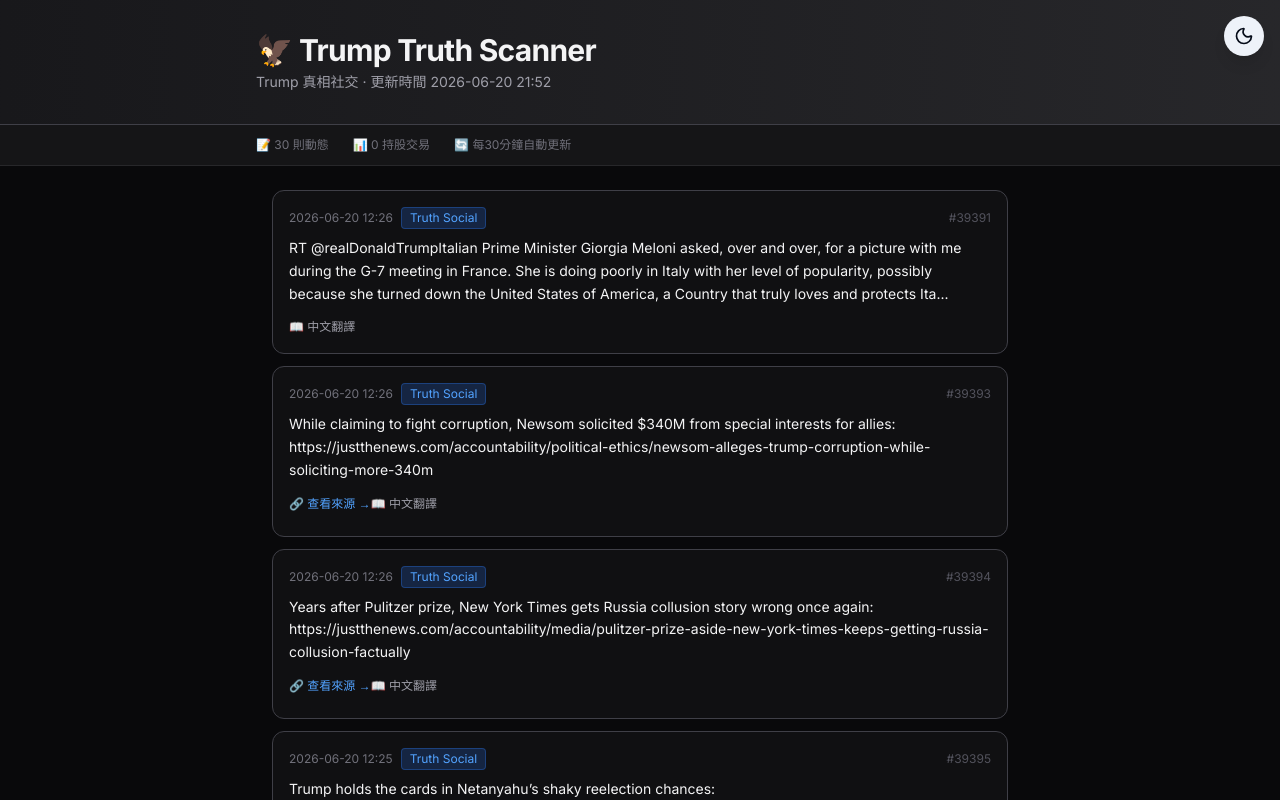
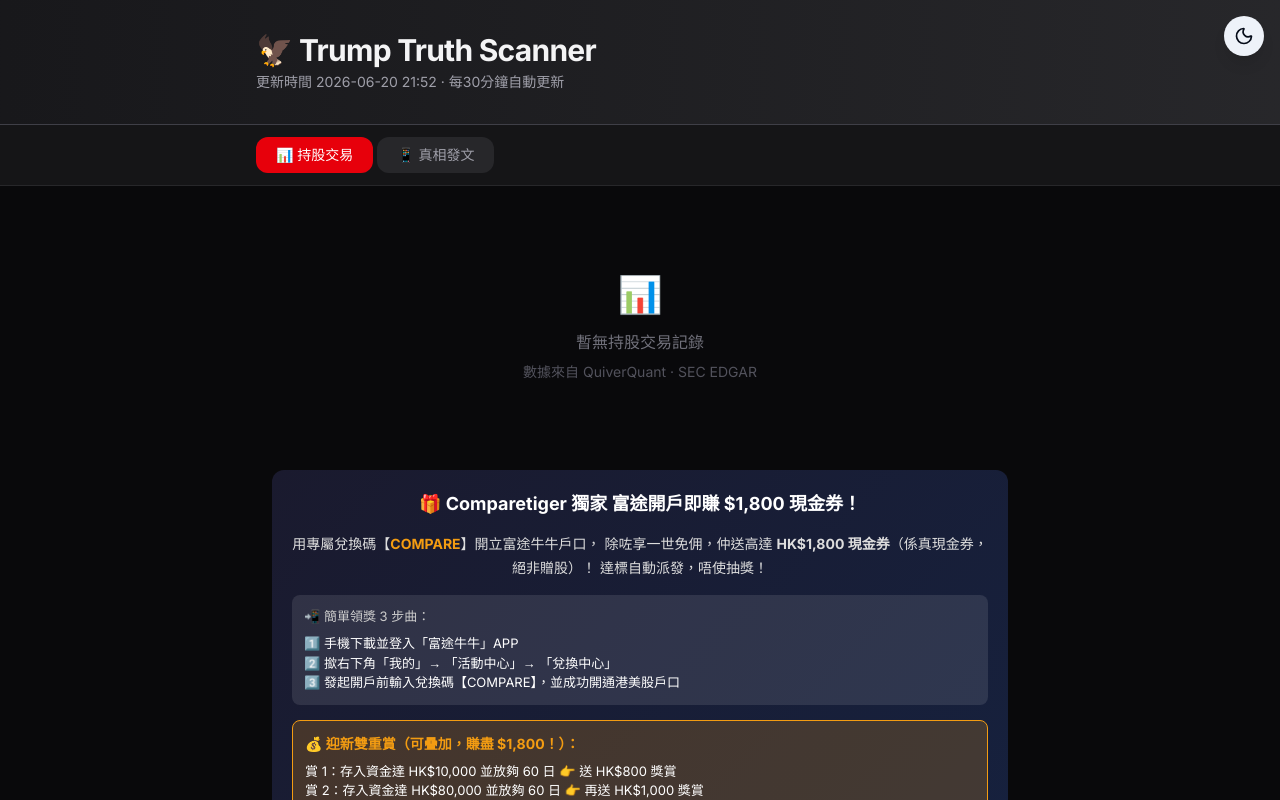
Before and after one commit to extraier/flight-deals-app, a Next.js app: page /trump in a window 1280 px wide. Shown: the top 800 px of the page. Built offline with nearby package versions, Linux system fonts and the light colour scheme.

Commit message:
feat: add trades tab + futu ad to trump page

```diff
--- a/src/app/trump/page.tsx
+++ b/src/app/trump/page.tsx
@@ -1,7 +1,6 @@
 'use client';
 
-import { useTheme } from 'next-themes';
-import { useEffect, useState } from 'react';
+import { useState } from 'react';
 import trumpData from '@/data/trump_alerts.json';
 
 interface Filing {
@@ -24,11 +23,140 @@
   has_image: boolean;
 }
 
+interface Trade {
+  stock: string;
+  ticker: string;
+  transaction: string;
+  filed: string;
+  traded: string;
+  return_pct: number | null;
+  source: string;
+}
+
 const data = trumpData as unknown as {
   updated: string;
   posts: Post[];
   filings: Filing[];
+  quiver_trades: Trade[];
 };
+
+type Tab = 'trades' | 'truth';
+
+function ReturnPill({ pct }: { pct: number | null }) {
+  if (pct === null || pct === undefined) return <span className="text-zinc-500">—</span>;
+  const pos = pct > 0;
+  return (
+    <span className={`font-bold ${pos ? 'text-emerald-400' : pct < 0 ? 'text-red-400' : 'text-zinc-400'}`}>
+      {pos ? '+' : ''}{pct.toFixed(2)}%
+    </span>
+  );
+}
+
+function TransactionsTab() {
+  const trades = data.quiver_trades || [];
+  const filings = data.filings || [];
+
+  if (trades.length === 0 && filings.length === 0) {
+    return (
+      <div className="text-center py-16 text-zinc-500">
+        <div className="text-4xl mb-4">📊</div>
+        <div>暫無持股交易記錄</div>
+        <div className="text-sm mt-2 text-zinc-600">數據來自 QuiverQuant · SEC EDGAR</div>
+      </div>
+    );
+  }
+
+  return (
+    <div>
+      {/* QuiverQuant Trades */}
+      {trades.length > 0 && (
+        <>
+          <div className="bg-gradient-to-r from-red-900/80 to-red-800/60 text-white px-4 py-2 rounded-lg mb-4 font-bold text-sm flex items-center gap-2">
+            📊 Trump 持股交易 <span className="text-zinc-300 font-normal text-xs">QuiverQuant</span>
+          </div>
+          <div className="overflow-x-auto mb-6">
+            <table className="w-full text-sm">
+              <thead>
+                <tr className="bg-zinc-800 text-zinc-300">
+                  <th className="text-left p-3 rounded-tl-lg">股票</th>
+                  <th className="text-left p-3">交易</th>
+                  <th className="text-left p-3">申報日期</th>
+                  <th className="text-left p-3">交易日期</th>
+                  <th className="text-left p-3 rounded-tr-lg">回報</th>
+                </tr>
+              </thead>
+              <tbody>
+                {trades.map((t, i) => {
+                  const isPurchase = /Purchase|Buy/i.test(t.transaction);
+                  const isSale = /Sale|Sell/i.test(t.transaction);
+                  return (
+                    <tr key={i} className="border-b border-zinc-800 hover:bg-zinc-900/50">
+                      <td className="p-3 font-medium">
+                        <div>{t.stock}</div>
+                        {t.ticker && <div className="text-xs text-zinc-500">{t.ticker}</div>}
+                      </td>
+                      <td className="p-3">
+                        <span className={isPurchase ? 'text-emerald-400 font-bold' : isSale ? 'text-red-400 font-bold' : 'text-zinc-300'}>
+                          {isPurchase ? '買入' : isSale ? '賣出' : t.transaction.slice(0, 10)}
+                        </span>
+                      </td>
+                      <td className="p-3 text-zinc-400">{t.filed}</td>
+                      <td className="p-3 text-zinc-400">{t.traded}</td>
+                      <td className="p-3"><ReturnPill pct={t.return_pct} /></td>
+                    </tr>
+                  );
+                })}
+              </tbody>
+            </table>
+          </div>
+        </>
+      )}
+
+      {/* SEC Filings */}
+      {filings.length > 0 && (
+        <>
+          <div className="bg-gradient-to-r from-orange-900/80 to-orange-800/60 text-white px-4 py-2 rounded-lg mb-4 font-bold text-sm">
+            🏛️ SEC 持倉申報
+          </div>
+          <div className="overflow-x-auto">
+            <table className="w-full text-sm">
+              <thead>
+                <tr className="bg-zinc-800 text-zinc-300">
+                  <th className="text-left p-3 rounded-tl-lg">股票</th>
+                  <th className="text-left p-3">交易</th>
+                  <th className="text-left p-3">申報日期</th>
+                  <th className="text-left p-3">交易日期</th>
+                  <th className="text-left p-3 rounded-tr-lg">回報</th>
+                </tr>
+              </thead>
+              <tbody>
+                {filings.map((f, i) => {
+                  const isPurchase = /Purchase|Buy/i.test(f.transaction);
+                  const isSale = /Sale|Sell/i.test(f.transaction);
+                  const pct = f.return_pct ? parseFloat(f.return_pct) : null;
+                  return (
+                    <tr key={i} className="border-b border-zinc-800 hover:bg-zinc-900/50">
+                      <td className="p-3 font-medium">{f.ticker} <span className="text-zinc-500 text-xs">{f.company}</span></td>
+                      <td className="p-3">
+                        <span className={isPurchase ? 'text-emerald-400 font-bold' : isSale ? 'text-red-400 font-bold' : 'text-zinc-300'}>
+                          {isPurchase ? '買入' : isSale ? '賣出' : f.transaction.slice(0, 10)}
+                        </span>
+                        <div className="text-xs text-zinc-500">{f.range}</div>
+                      </td>
+                      <td className="p-3 text-zinc-400">{f.date}</td>
+                      <td className="p-3 text-zinc-400">{f.trade_date}</td>
+                      <td className="p-3"><ReturnPill pct={pct} /></td>
+                    </tr>
+                  );
+                })}
+              </tbody>
+            </table>
+          </div>
+        </>
+      )}
+    </div>
+  );
+}
 
 function SourceBadge({ source }: { source: string }) {
   const colors: Record<string, string> = {
@@ -36,14 +164,35 @@
     justthenews: 'bg-yellow-500/20 text-yellow-400 border-yellow-500/30',
     default: 'bg-zinc-500/20 text-zinc-400 border-zinc-500/30',
   };
-  const cls = colors[source] || colors.default;
-  const label: Record<string, string> = {
+  const labels: Record<string, string> = {
     truth_social: 'Truth Social',
     justthenews: 'JustTheNews',
   };
+  const cls = colors[source] || colors.default;
   return (
     <span className={`text-xs px-2 py-0.5 rounded border ${cls}`}>
-      {label[source] || source}
+      {labels[source] || source}
+    </span>
+  );
+}
+
+function ConfidenceBadge({ text }: { text: string }) {
+  const colorMap: Record<string, string> = {
+    High: 'bg-red-500/20 text-red-400 border-red-500/30',
+    Medium: 'bg-yellow-500/20 text-yellow-400 border-yellow-500/30',
+    Low: 'bg-zinc-500/20 text-zinc-400 border-zinc-500/30',
+  };
+  return (
+    <span className={`text-xs px-2 py-0.5 rounded border ${colorMap[text] || colorMap.Low}`}>
+      ⚡ {text}
+    </span>
+  );
+}
+
+function TickerPill({ ticker }: { ticker: string }) {
+  return (
+    <span className="bg-orange-500/20 text-orange-400 border border-orange-500/30 text-xs px-1.5 py-0.5 rounded font-bold">
+      {ticker}
     </span>
   );
 }
@@ -57,42 +206,48 @@
     if (translated) { setShowTrans(!showTrans); return; }
     setTranslating(true);
     try {
-      const res = await fetch(`https://translate.googleapis.com/translate_a/single?client=gtx&sl=en&tl=zh-TW&dt=t&q=${encodeURIComponent(post.text)}`);
+      const res = await fetch(
+        `https://translate.googleapis.com/translate_a/single?client=gtx&sl=en&tl=zh-TW&dt=t&q=${encodeURIComponent(post.text)}`
+      );
       const arr = await res.json();
       setTranslated(arr[0].map((t: any) => t[0]).join(''));
       setShowTrans(true);
     } catch {
-      setTranslated('繙譯失敗');
+      setTranslated('翻譯失敗');
     }
     setTranslating(false);
   };
 
-  const displayText = post.text.length > 300 ? post.text.slice(0, 300) + '...' : post.text;
-  const hasLink = post.text.includes('https://');
+  const tickers = (post.text.match(/\b[A-Z]{2,5}\b/g) || []).filter(t =>
+    ['MSFT','NVDA','ORCL','ADBE','TSLA','AAPL','GOOGL','AMZN','META','NFLX','NOW','CDNS','TT','VOO','VTI'].includes(t)
+  );
+
+  const confidence = tickers.length > 0 ? 'High' : 'Medium';
+  const displayText = post.text.length > 350 ? post.text.slice(0, 350) + '...' : post.text;
 
   return (
     <div className="border border-zinc-700 rounded-lg p-4 bg-zinc-900/50 hover:border-zinc-600 transition-colors">
-      <div className="flex items-center justify-between mb-2">
-        <div className="flex items-center gap-2">
+      <div className="flex items-center justify-between mb-2 flex-wrap gap-1">
+        <div className="flex items-center gap-2 flex-wrap">
           <span className="text-xs text-zinc-500">{post.date}</span>
           <SourceBadge source={post.source} />
+          <ConfidenceBadge text={confidence} />
+          {tickers.map(t => <TickerPill key={t} ticker={t} />)}
         </div>
         <span className="text-xs text-zinc-600">#{post.id}</span>
       </div>
 
       <p className="text-sm text-zinc-100 leading-relaxed mb-2 whitespace-pre-wrap">{displayText}</p>
 
-      {hasLink && (
+      {post.text.includes('https://') && (
         <a href={post.link} target="_blank" rel="noopener noreferrer"
            className="text-xs text-blue-400 hover:text-blue-300 mb-2 inline-block">
           🔗 查看來源 →
         </a>
       )}
 
-      <button
-        onClick={translate}
-        className="text-xs text-zinc-400 hover:text-white mt-1 transition-colors"
-      >
+      <button onClick={translate}
+        className="text-xs text-zinc-400 hover:text-white mt-1 transition-colors block">
         {translating ? '翻譯中...' : translated && showTrans ? '🙈 隱藏中文' : '📖 中文翻譯'}
       </button>
 
@@ -105,12 +260,19 @@
   );
 }
 
+function TruthSocialTab() {
+  return (
+    <div className="space-y-3">
+      {(data.posts || []).map((post: Post) => (
+        <PostCard key={post.id} post={post} />
+      ))}
+    </div>
+  );
+}
+
 export default function TrumpPage() {
-  const { resolvedTheme } = useTheme();
-  const [mounted, setMounted] = useState(false);
-  useEffect(() => setMounted(true), []);
-
-  if (!mounted) return null;
+  const [tab, setTab] = useState<Tab>('trades');
+  const updated = data.updated?.replace('T', ' ').slice(0, 16) || '';
 
   return (
     <div className="min-h-screen bg-zinc-950 text-zinc-100">
@@ -119,30 +281,102 @@
         <div className="max-w-3xl mx-auto">
           <h1 className="text-3xl font-bold tracking-tight mb-1">🦅 Trump Truth Scanner</h1>
           <p className="text-zinc-400 text-sm">
-            Trump 真相社交 · 更新時間 {data.updated?.replace('T', ' ').slice(0, 16)}
+            更新時間 {updated} · 每30分鐘自動更新
           </p>
         </div>
       </div>
 
-      {/* Info bar */}
+      {/* Tabs */}
       <div className="bg-zinc-900/80 border-b border-zinc-800 px-6 py-3">
-        <div className="max-w-3xl mx-auto flex gap-6 text-xs text-zinc-500">
-          <span>📝 {data.posts?.length || 0} 則動態</span>
-          <span>📊 {data.filings?.length || 0} 持股交易</span>
-          <span>🔄 每30分鐘自動更新</span>
+        <div className="max-w-3xl mx-auto flex gap-1">
+          <button
+            onClick={() => setTab('trades')}
+            className={`px-5 py-2 rounded-lg text-sm font-medium transition-colors ${
+              tab === 'trades'
+                ? 'bg-red-600 text-white'
+                : 'bg-zinc-800 text-zinc-400 hover:text-white hover:bg-zinc-700'
+            }`}
+          >
+            📊 持股交易
+          </button>
+          <button
+            onClick={() => setTab('truth')}
+            className={`px-5 py-2 rounded-lg text-sm font-medium transition-colors ${
+              tab === 'truth'
+                ? 'bg-blue-600 text-white'
+                : 'bg-zinc-800 text-zinc-400 hover:text-white hover:bg-zinc-700'
+            }`}
+          >
+            📱 真相發文
+          </button>
         </div>
       </div>
 
-      {/* Posts */}
-      <div className="max-w-3xl mx-auto px-4 py-6 space-y-3">
-        {(data.posts || []).map((post: Post) => (
-          <PostCard key={post.id} post={post} />
-        ))}
+      {/* Content */}
+      <div className="max-w-3xl mx-auto px-4 py-6">
+        {tab === 'trades' ? <TransactionsTab /> : <TruthSocialTab />}
+      </div>
+
+      {/* Futu Ad */}
+      <div className="max-w-3xl mx-auto px-4 pb-6">
+        <div style={{
+          background: 'linear-gradient(135deg, #1a1a2e, #16213e)',
+          borderRadius: '12px',
+          padding: '20px',
+          textAlign: 'center',
+          color: '#fff',
+        }}>
+          <div style={{
+            fontSize: '18px',
+            fontWeight: 'bold',
+            marginBottom: '15px',
+          }}>
+            🎁 Comparetiger 獨家 富途開戶即賺 $1,800 現金券！
+          </div>
+          <div style={{
+            fontSize: '14px',
+            lineHeight: '1.7',
+            marginBottom: '15px',
+            color: '#ddd',
+          }}>
+            用專屬兌換碼【<span style={{ color: '#f39c12', fontWeight: 'bold' }}>COMPARE</span>】開立富途牛牛戶口，
+            除咗享一世免佣，仲送高達 <strong>HK$1,800 現金券</strong>（係真現金券，絕非贈股）！
+            達標自動派發，唔使抽獎！
+          </div>
+          <div style={{
+            background: 'rgba(255,255,255,0.1)',
+            borderRadius: '8px',
+            padding: '12px',
+            marginBottom: '15px',
+            textAlign: 'left',
+          }}>
+            <div style={{ fontSize: '13px', color: '#ccc', marginBottom: '8px' }}>📲 簡單領獎 3 步曲：</div>
+            <div style={{ fontSize: '13px', color: '#fff' }}>1️⃣ 手機下載並登入「富途牛牛」APP</div>
+            <div style={{ fontSize: '13px', color: '#fff' }}>2️⃣ 撳右下角「我的」→ 「活動中心」→ 「兌換中心」</div>
+            <div style={{ fontSize: '13px', color: '#fff' }}>3️⃣ 發起開戶前輸入兌換碼【COMPARE】，並成功開通港美股戶口</div>
+          </div>
+          <div style={{
+            background: 'rgba(243,156,18,0.2)',
+            border: '1px solid #f39c12',
+            borderRadius: '8px',
+            padding: '12px',
+            textAlign: 'left',
+          }}>
+            <div style={{ fontSize: '14px', color: '#f39c12', fontWeight: 'bold', marginBottom: '8px' }}>
+              💰 迎新雙重賞（可疊加，賺盡 $1,800！）：
+            </div>
+            <div style={{ fontSize: '13px', color: '#fff' }}>賞 1：存入資金達 HK$10,000 並放夠 60 日 👉 送 HK$800 獎賞</div>
+            <div style={{ fontSize: '13px', color: '#fff' }}>賞 2：存入資金達 HK$80,000 並放夠 60 日 👉 再送 HK$1,000 獎賞</div>
+          </div>
+          <div style={{ fontSize: '12px', color: '#999', marginTop: '12px' }}>
+            💡 提提你：喺 60 日期間，戶口入面嘅資金可以任你自由買賣，冇交易次數限制，邊投資邊賺迎新回報！
+          </div>
+        </div>
       </div>
 
       {/* Footer */}
-      <div className="text-center text-xs text-zinc-600 py-8">
-        數據來源：Truth Social · JustTheNews · SEC EDGAR
+      <div className="text-center text-xs text-zinc-600 py-6 border-t border-zinc-800">
+        數據來源：Truth Social · QuiverQuant · SEC EDGAR · 最後更新 {updated}
       </div>
     </div>
   );
```
